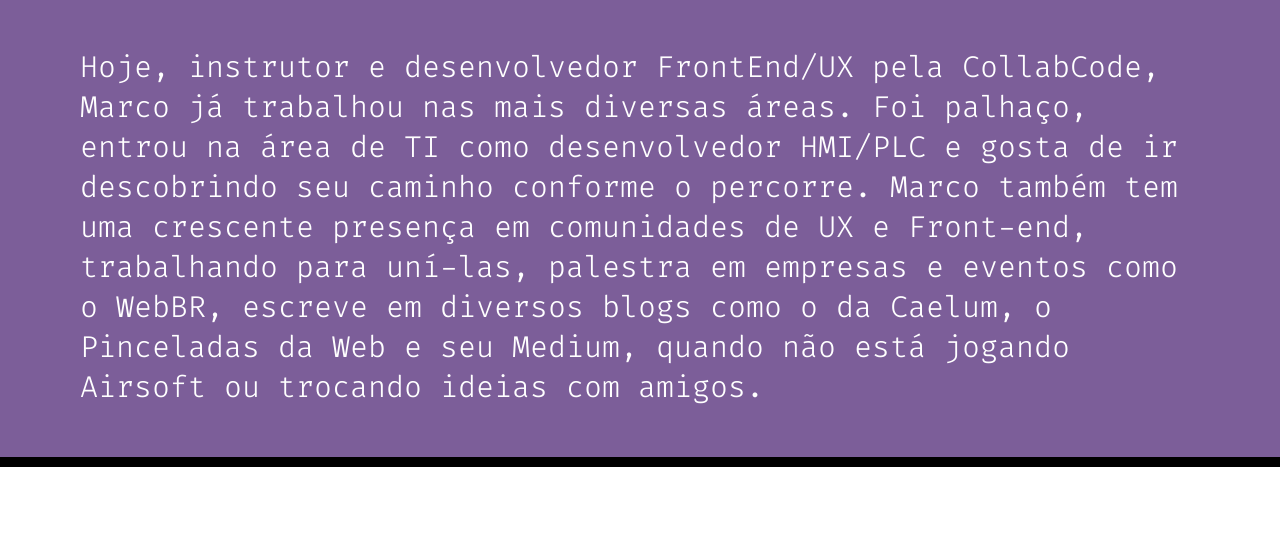
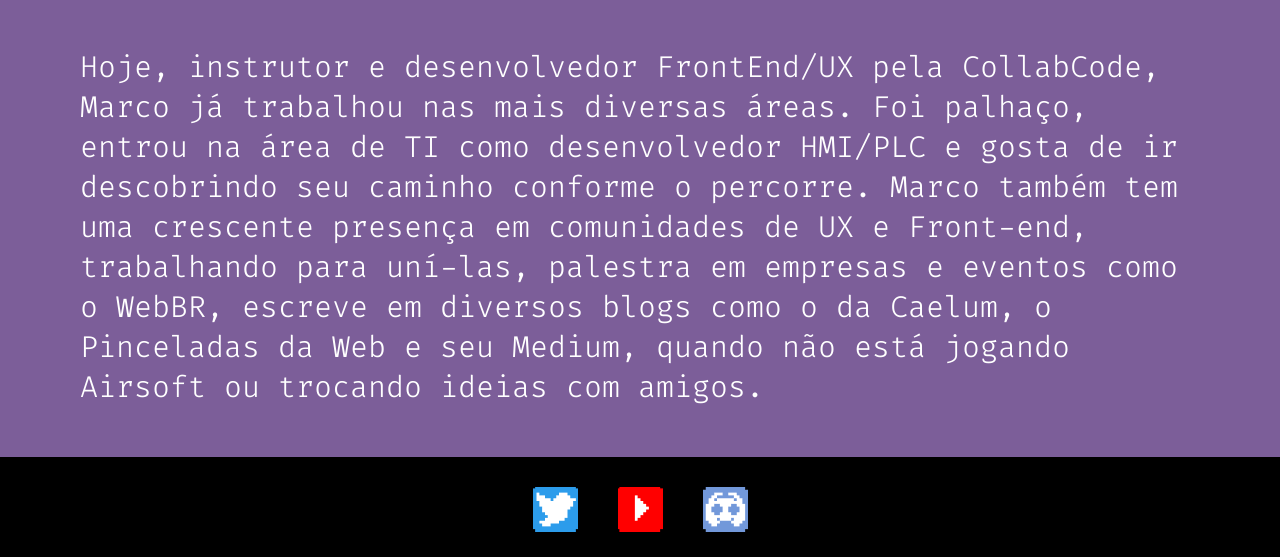
Before and after one commit to Sampleee1/sampleee1.github.io, a plain HTML site: page index.html in a window 1280 px wide. Shown: the part 2590-3147 px from the top of the page. Before the commit the page ends 3057 px from the top, so only its background shows below. Drawn offline with Linux system fonts and the light colour scheme.

Commit message:
Create the HTML main-footer component

```diff
--- a/index.html
+++ b/index.html
@@ -28,6 +28,7 @@
     <link rel="stylesheet" href="CSS/components/button-arrow.css">
     <link rel="stylesheet" href="CSS/components/node-card.css">
     <link rel="stylesheet" href="CSS/components/main-carrossel.css">
+    <link rel="stylesheet" href="CSS/components/main-footer.css">
 </head>
 <body>
     <header class="main-header">
@@ -215,6 +216,18 @@
         </p>
     </section>
 
+    <footer class="main-footer">
+        <a class="actions" href="https://twitter.com/LuiszFred" target="_blank">
+            <img src="Assets/img/icon-twitter.png" alt="Icon twitter">
+        </a>
+        <a class="actions" href="https://www.youtube.com/channel/UCIE0PMKyyndN6-c3hAzEprg" target="_blank">
+            <img src="Assets/img/icon-youtube.png" alt="Icon YouTube">
+        </a>
+        <a class="actions" href="https://discord.gg/RXrkAxEh" target="_blank">
+            <img src="Assets/img/icon-discord.png" alt="Icon Discord">
+        </a>
+    </footer>
+
     <script src="JS/components/main-carrossel.js">
 
     </script>
```
